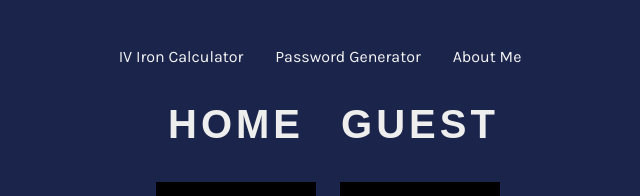
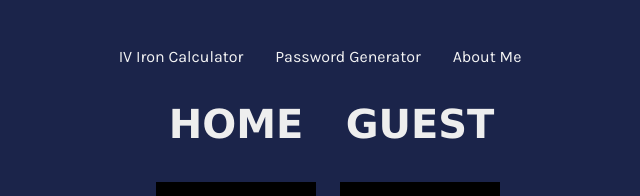
Before and after one commit to Pharma2022/Basketball-ScoreCard, a website built with Vite: page index.html in a window 1280 px wide. Shown: the top 196 px of the page, without its empty margins (312-952 px from the left). Built offline with nearby package versions, Linux system fonts and the light colour scheme; a web font is replaced by a local one.

Commit message:
Update index.css

```diff
--- a/index.css
+++ b/index.css
@@ -59,8 +59,8 @@ justify-content: space-evenly;
 }
 
 h3 {
+font-family: Verdana, Geneva, Tahoma, sans-serif;
 
-letter-spacing: 0.25rem;
 font-weight: 700;
 font-size: 2.5rem;
 line-height: 90%;
```
